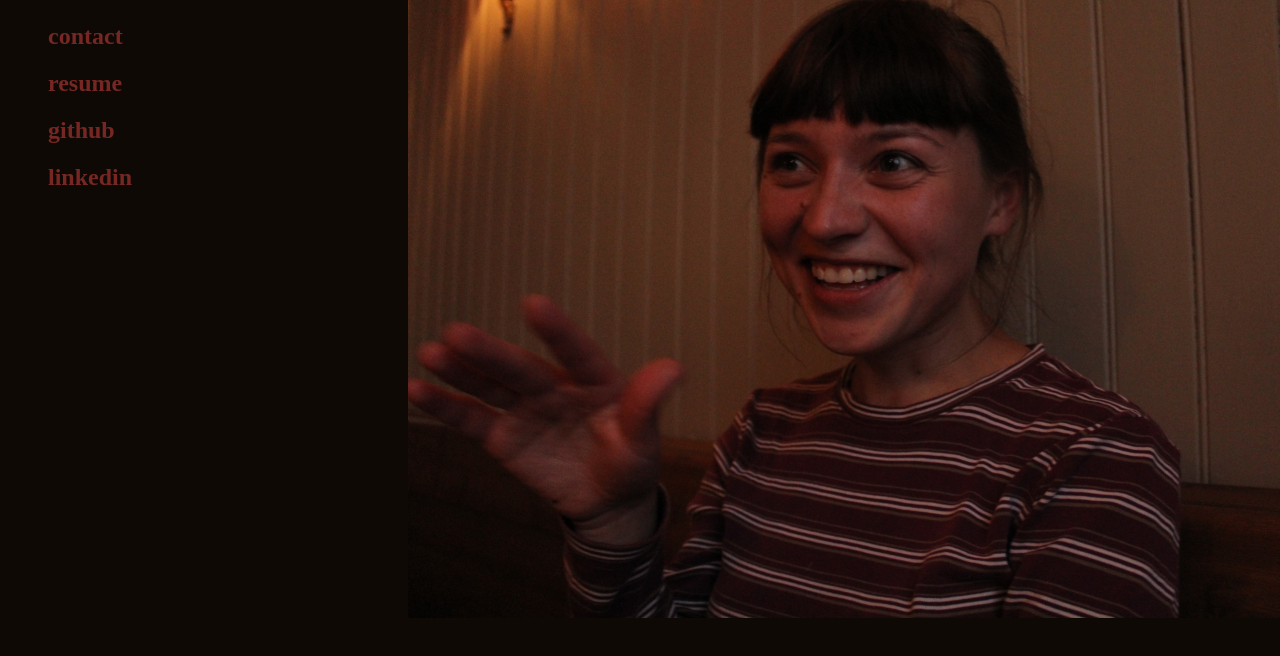
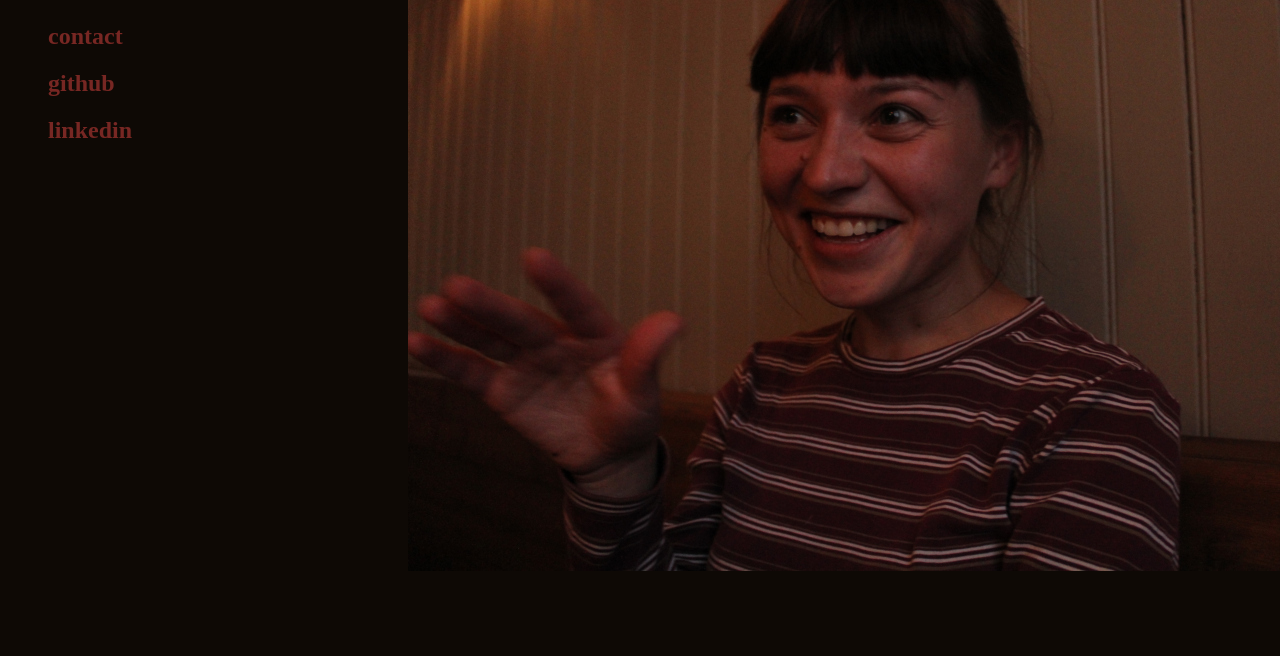
Before and after one commit to yelenakernogitski/yelenakernogitski.github.io, a plain HTML site: page index.html in a window 1280 px wide. Shown: the part 122-778 px from the top of the page. Drawn offline with Linux system fonts and the light colour scheme.

Commit message:
Add files via upload

```diff
--- a/index.html
+++ b/index.html
@@ -23,7 +23,7 @@
 
 <div class="list">
 	  <h2><a href="mailto:ykernogitski@gmail.com?Subject=Yelena!!!" target="_blank";>contact</a></h2>
-	  <h2><a href="Yelena_Kernogitski.pdf" target="_blank";>resume</a></h2>
+	<!-- <h2><a href="Yelena_Kernogitski.pdf" target="_blank";>resume</a></h2> -->
 	  <h2><a href="https://github.com/yelenakernogitski" target="_blank">github</a></h2>
 	  <h2><a href="https://www.linkedin.com/in/yelenakernogitski" target="_blank">linkedin</a></h2>
 	</div>
```
